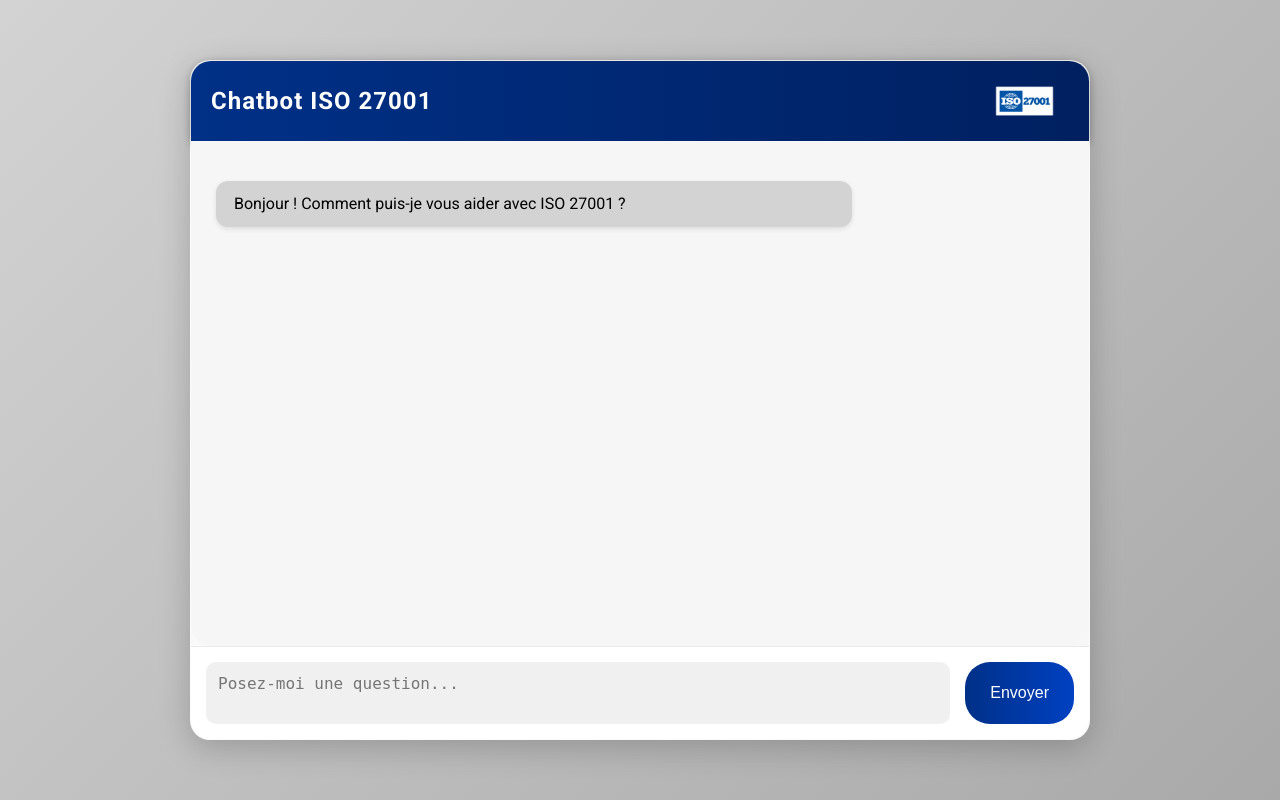
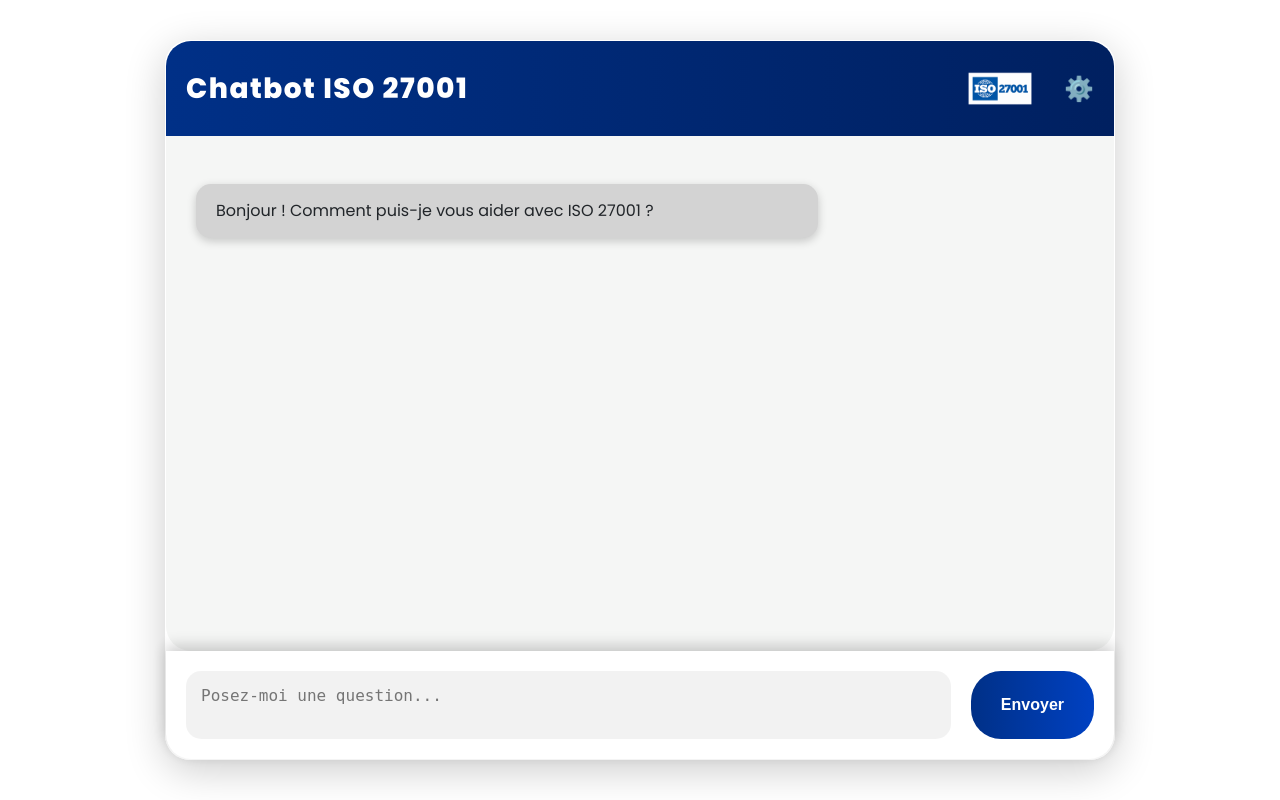
Before and after one commit to DouaaELKORTI/chatbot_iso27001, a Flask app: page / in a window 1280 px wide. Run offline with Flask 3, Linux system fonts and the light colour scheme.

Commit message:
Updated chatbot interface

```diff
--- a/static/css/style.css
+++ b/static/css/style.css
@@ -6,168 +6,290 @@
 }
 
 body {
-    font-family: 'Roboto', sans-serif;
-    background: linear-gradient(135deg, #D3D3D3 0%, #A9A9A9 100%); /* Gradient background */
+    font-family: 'Poppins', sans-serif;
     display: flex;
     justify-content: center;
     align-items: center;
     height: 100vh;
     overflow: hidden;
+    transition: background 0.5s ease;
 }
 
-/* Chat container with glassmorphism */
+/* CSS Variables for theming */
+:root {
+    /* Light Mode */
+    --bg: linear-gradient(135deg, #E8ECEF 0%, #D3D3D3 100%);
+    --container-bg: rgba(255, 255, 255, 0.95);
+    --header-bg: linear-gradient(90deg, #007BFF, #0056B3);
+    --chat-bg: #F8F9FA;
+    --bot-msg-bg: #E9ECEF;
+    --user-msg-bg: linear-gradient(90deg, #007BFF, #00C4FF);
+    --input-bg: #FFFFFF;
+    --btn-bg: linear-gradient(90deg, #007BFF, #0056B3);
+    --btn-hover: #FF6B6B;
+    --text-color: #212529;
+    --shadow: rgba(0, 0, 0, 0.2);
+}
+
+body[data-theme="dark"] {
+    --bg: linear-gradient(135deg, #1F2527 0%, #2D3436 100%);
+    --container-bg: rgba(34, 39, 46, 0.95);
+    --header-bg: linear-gradient(90deg, #2D3436, #1F2527);
+    --chat-bg: #343A40;
+    --bot-msg-bg: #495057;
+    --user-msg-bg: linear-gradient(90deg, #6C757D, #ADB5BD);
+    --input-bg: #2D3436;
+    --btn-bg: linear-gradient(90deg, #6C757D, #495057);
+    --btn-hover: #FF6B6B;
+    --text-color: #F8F9FA;
+    --shadow: rgba(0, 0, 0, 0.5);
+}
+
+body[data-theme="iso"] {
+    --bg: linear-gradient(135deg, #D3D3D3 0%, #A9A9A9 100%);
+    --container-bg: rgba(255, 255, 255, 0.9);
+    --header-bg: linear-gradient(90deg, #003087, #002060);
+    --chat-bg: #F5F6F5;
+    --bot-msg-bg: #D3D3D3;
+    --user-msg-bg: linear-gradient(90deg, #003087, #0041C2);
+    --input-bg: #FFFFFF;
+    --btn-bg: linear-gradient(90deg, #003087, #0041C2);
+    --btn-hover: #D81E05;
+    --text-color: #212529;
+    --shadow: rgba(0, 0, 0, 0.2);
+}
+
+/* Chat container */
 .chat-container {
-    width: 85%;
-    max-width: 900px;
-    background: rgba(255, 255, 255, 0.9); /* Semi-transparent white */
-    border-radius: 20px;
-    box-shadow: 0 8px 32px rgba(0, 0, 0, 0.2);
-    backdrop-filter: blur(10px); /* Glass effect */
-    border: 1px solid rgba(255, 255, 255, 0.3);
+    width: 90%;
+    max-width: 950px;
+    background: var(--container-bg);
+    border-radius: 25px;
+    box-shadow: 0 10px 40px var(--shadow);
+    backdrop-filter: blur(12px);
+    border: 1px solid rgba(255, 255, 255, 0.2);
     display: flex;
     flex-direction: column;
-    height: 85vh;
+    height: 90vh;
+    transition: all 0.4s ease;
+}
+
+.chat-container:hover {
+    transform: translateY(-5px);
+}
+
+/* Header */
+.chat-header {
+    background: var(--header-bg);
+    color: #FFFFFF;
+    padding: 20px;
+    border-top-left-radius: 25px;
+    border-top-right-radius: 25px;
+    display: flex;
+    justify-content: space-between;
+    align-items: center;
+    position: relative;
+}
+
+.chat-header h1 {
+    font-size: 28px;
+    font-weight: 800;
+    letter-spacing: 1.5px;
+}
+
+.header-actions {
+    display: flex;
+    align-items: center;
+    gap: 15px;
+}
+
+.logo {
+    height: 55px;
+    width: auto;
+    transition: transform 0.5s ease;
+}
+
+.logo:hover {
+    transform: scale(1.1) rotate(360deg);
+}
+
+.settings-btn {
+    background: none;
+    border: none;
+    font-size: 24px;
+    color: #FFFFFF;
+    cursor: pointer;
     transition: transform 0.3s ease;
 }
 
-.chat-container:hover {
-    transform: scale(1.02); /* Subtle zoom on hover */
+.settings-btn:hover {
+    transform: rotate(90deg);
 }
 
-/* Header with gradient */
-.chat-header {
-    background: linear-gradient(90deg, #003087 0%, #002060 100%); /* Dark blue gradient */
-    color: #FFFFFF;
-    padding: 15px 20px;
-    border-top-left-radius: 20px;
-    border-top-right-radius: 20px;
-    display: flex;
-    justify-content: space-between;
-    align-items: center;
-    box-shadow: 0 2px 10px rgba(0, 0, 0, 0.3);
+/* Settings panel */
+.settings-panel {
+    position: absolute;
+    top: 70px;
+    right: 20px;
+    background: rgba(255, 255, 255, 0.95);
+    border-radius: 15px;
+    padding: 20px;
+    box-shadow: 0 5px 20px rgba(0, 0, 0, 0.3);
+    transform: translateY(-20px);
+    opacity: 0;
+    pointer-events: none;
+    transition: all 0.3s ease;
+    z-index: 10;
 }
 
-.chat-header h1 {
-    font-size: 24px;
-    font-weight: 700;
-    letter-spacing: 1px;
+body[data-theme="dark"] .settings-panel {
+    background: rgba(34, 39, 46, 0.95);
+    color: #F8F9FA;
 }
 
-.logo {
-    height: 50px;
-    width: auto;
-    transition: transform 0.3s ease;
+.settings-panel.active {
+    transform: translateY(0);
+    opacity: 1;
+    pointer-events: auto;
 }
 
-.logo:hover {
-    transform: rotate(360deg); /* Fun spin on hover */
+.settings-panel h3 {
+    font-size: 18px;
+    margin-bottom: 10px;
+    font-weight: 600;
+}
+
+.theme-options {
+    display: flex;
+    gap: 10px;
+}
+
+.theme-btn {
+    padding: 8px 15px;
+    border: none;
+    border-radius: 20px;
+    background: #E9ECEF;
+    cursor: pointer;
+    font-weight: 600;
+    transition: all 0.3s ease;
+}
+
+body[data-theme="dark"] .theme-btn {
+    background: #495057;
+    color: #FFFFFF;
+}
+
+.theme-btn:hover {
+    background: var(--btn-hover);
+    color: #FFFFFF;
 }
 
 /* Chat box */
 .chat-box {
     flex-grow: 1;
-    padding: 25px;
+    padding: 30px;
     overflow-y: auto;
-    background: #F5F6F5;
-    border-radius: 0 0 20px 20px;
-    scrollbar-width: thin; /* Custom scrollbar */
-    scrollbar-color: #003087 #F5F6F5;
+    background: var(--chat-bg);
+    border-radius: 0 0 25px 25px;
+    scrollbar-width: thin;
+    scrollbar-color: var(--btn-bg) var(--chat-bg);
 }
 
 .chat-box::-webkit-scrollbar {
-    width: 8px;
+    width: 10px;
 }
 
 .chat-box::-webkit-scrollbar-thumb {
-    background: #003087;
+    background: var(--btn-bg);
     border-radius: 10px;
 }
 
 .chat-box::-webkit-scrollbar-track {
-    background: #F5F6F5;
+    background: var(--chat-bg);
 }
 
-/* Messages with animation */
+/* Messages */
 .message {
-    margin: 15px 0;
-    padding: 12px 18px;
-    border-radius: 12px;
-    max-width: 75%;
+    margin: 18px 0;
+    padding: 15px 20px;
+    border-radius: 15px;
+    max-width: 70%;
     font-size: 16px;
-    line-height: 1.4;
-    animation: slideIn 0.3s ease;
+    line-height: 1.5;
+    color: var(--text-color);
+    animation: fadeSlide 0.4s ease;
+    box-shadow: 0 3px 10px var(--shadow);
 }
 
-@keyframes slideIn {
+@keyframes fadeSlide {
     from {
         opacity: 0;
-        transform: translateY(20px);
+        transform: translateX(-30px);
     }
     to {
         opacity: 1;
-        transform: translateY(0);
+        transform: translateX(0);
     }
 }
 
 .bot-message {
-    background: #D3D3D3;
+    background: var(--bot-msg-bg);
     align-self: flex-start;
-    box-shadow: 0 2px 5px rgba(0, 0, 0, 0.1);
 }
 
 .user-message {
-    background: linear-gradient(90deg, #003087, #0041C2); /* Gradient for user messages */
+    background: var(--user-msg-bg);
     color: #FFFFFF;
     align-self: flex-end;
     margin-left: auto;
-    box-shadow: 0 2px 5px rgba(0, 0, 0, 0.2);
 }
 
 /* Input container */
 .input-container {
     display: flex;
-    padding: 15px;
-    background: rgba(255, 255, 255, 0.95);
-    border-top: 1px solid rgba(211, 211, 211, 0.5);
-    border-bottom-left-radius: 20px;
-    border-bottom-right-radius: 20px;
+    padding: 20px;
+    background: var(--input-bg);
+    border-bottom-left-radius: 25px;
+    border-bottom-right-radius: 25px;
+    box-shadow: 0 -5px 15px var(--shadow);
 }
 
 #user-input {
     flex-grow: 1;
-    padding: 12px;
+    padding: 15px;
     border: none;
-    border-radius: 10px;
-    background: #F0F0F0;
+    border-radius: 15px;
+    background: rgba(0, 0, 0, 0.05);
     font-size: 16px;
     resize: none;
-    transition: box-shadow 0.3s ease;
+    transition: all 0.3s ease;
 }
 
 #user-input:focus {
     outline: none;
-    box-shadow: 0 0 10px rgba(0, 48, 135, 0.5); /* Glow effect */
+    background: rgba(0, 0, 0, 0.1);
+    box-shadow: 0 0 15px var(--shadow);
 }
 
-/* Send button with ripple effect */
+/* Send button */
 .ripple-btn {
-    margin-left: 15px;
-    padding: 12px 25px;
-    background: linear-gradient(90deg, #003087, #0041C2);
+    margin-left: 20px;
+    padding: 15px 30px;
+    background: var(--btn-bg);
     color: #FFFFFF;
     border: none;
-    border-radius: 25px;
+    border-radius: 30px;
     font-size: 16px;
-    font-weight: 500;
+    font-weight: 600;
     cursor: pointer;
     position: relative;
     overflow: hidden;
-    transition: transform 0.2s ease;
+    transition: all 0.3s ease;
 }
 
 .ripple-btn:hover {
-    transform: translateY(-2px);
-    background: #D81E05; /* Red accent on hover */
+    background: var(--btn-hover);
+    transform: scale(1.05);
 }
 
 .ripple-btn span {
@@ -182,13 +304,13 @@ body {
     left: 50%;
     width: 0;
     height: 0;
-    background: rgba(255, 255, 255, 0.3);
+    background: rgba(255, 255, 255, 0.4);
     border-radius: 50%;
     transform: translate(-50%, -50%);
     transition: width 0.6s ease, height 0.6s ease;
 }
 
 .ripple-btn:active::before {
-    width: 200px;
-    height: 200px;
+    width: 250px;
+    height: 250px;
 }
--- a/templates/index.html
+++ b/templates/index.html
@@ -5,13 +5,24 @@
     <meta name="viewport" content="width=device-width, initial-scale=1.0">
     <title>Chatbot ISO 27001</title>
     <link rel="stylesheet" href="{{ url_for('static', filename='css/style.css') }}">
-    <link href="https://fonts.googleapis.com/css2?family=Roboto:wght@400;500;700&display=swap" rel="stylesheet">
+    <link href="https://fonts.googleapis.com/css2?family=Poppins:wght@400;600;800&display=swap" rel="stylesheet">
 </head>
 <body>
     <div class="chat-container">
         <div class="chat-header">
             <h1>Chatbot ISO 27001</h1>
-            <img src="{{ url_for('static', filename='images/logo.png') }}" alt="Logo" class="logo">
+            <div class="header-actions">
+                <img src="{{ url_for('static', filename='images/logo.png') }}" alt="Logo" class="logo">
+                <button class="settings-btn" title="Paramètres">⚙️</button>
+            </div>
+        </div>
+        <div class="settings-panel">
+            <h3>Thèmes</h3>
+            <div class="theme-options">
+                <button class="theme-btn" data-theme="light">Clair</button>
+                <button class="theme-btn" data-theme="dark">Sombre</button>
+                <button class="theme-btn" data-theme="iso">ISO 27001</button>
+            </div>
         </div>
         <div class="chat-box" id="chat-box">
             <div class="message bot-message">
@@ -27,13 +38,13 @@
     </div>
     <script src="{{ url_for('static', filename='js/main.js') }}"></script>
     <script>
-        // Simple typing animation for the welcome message
+        // Typing animation
         document.addEventListener("DOMContentLoaded", () => {
             const typingText = document.querySelector(".typing-text");
             const text = typingText.textContent;
             typingText.textContent = "";
             let i = 0;
-            const speed = 50; // Typing speed in ms
+            const speed = 40;
             function type() {
                 if (i < text.length) {
                     typingText.textContent += text.charAt(i);
@@ -42,6 +53,27 @@
                 }
             }
             type();
+
+            // Settings panel toggle
+            const settingsBtn = document.querySelector(".settings-btn");
+            const settingsPanel = document.querySelector(".settings-panel");
+            settingsBtn.addEventListener("click", () => {
+                settingsPanel.classList.toggle("active");
+            });
+
+            // Theme switching
+            const themeButtons = document.querySelectorAll(".theme-btn");
+            themeButtons.forEach(btn => {
+                btn.addEventListener("click", () => {
+                    document.body.dataset.theme = btn.dataset.theme;
+                    localStorage.setItem("theme", btn.dataset.theme); // Persist theme choice
+                    settingsPanel.classList.remove("active"); // Close panel after selection
+                });
+            });
+
+            // Load saved theme
+            const savedTheme = localStorage.getItem("theme") || "iso";
+            document.body.dataset.theme = savedTheme;
         });
     </script>
 </body>
```
